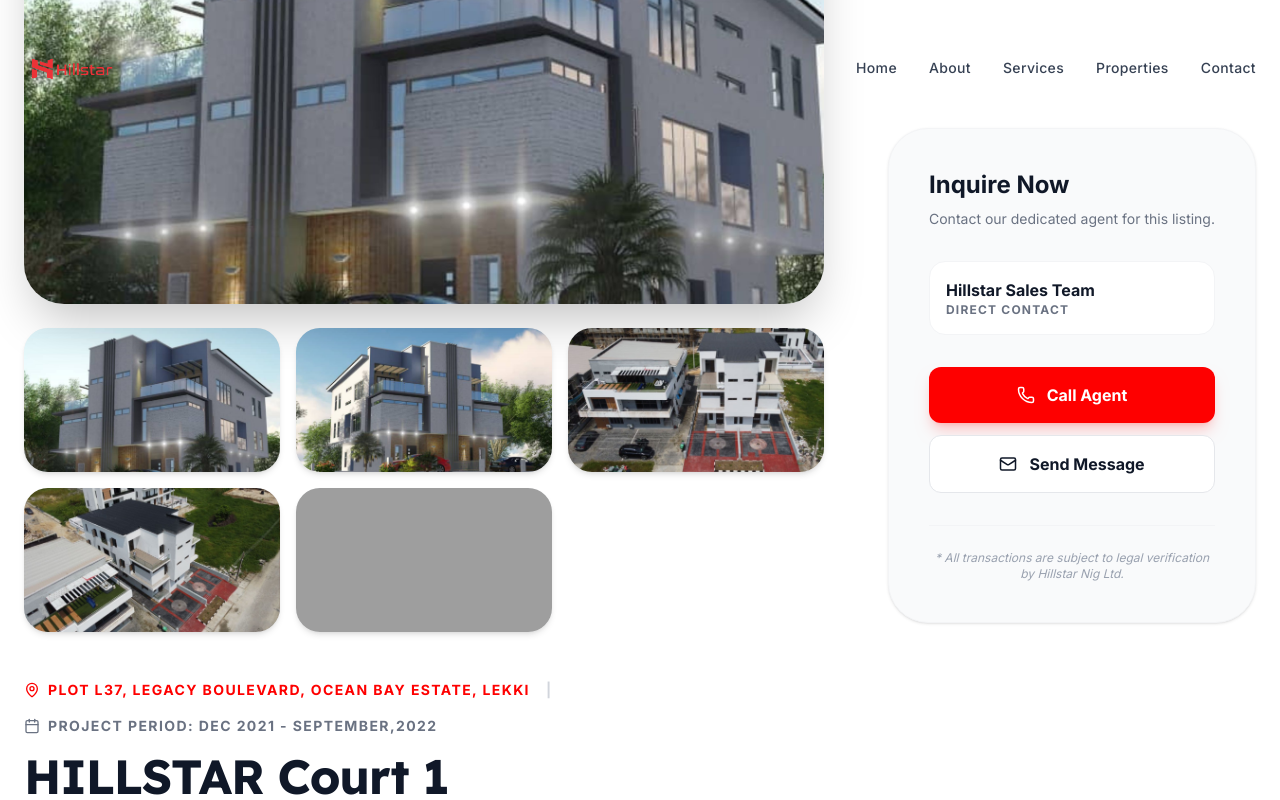
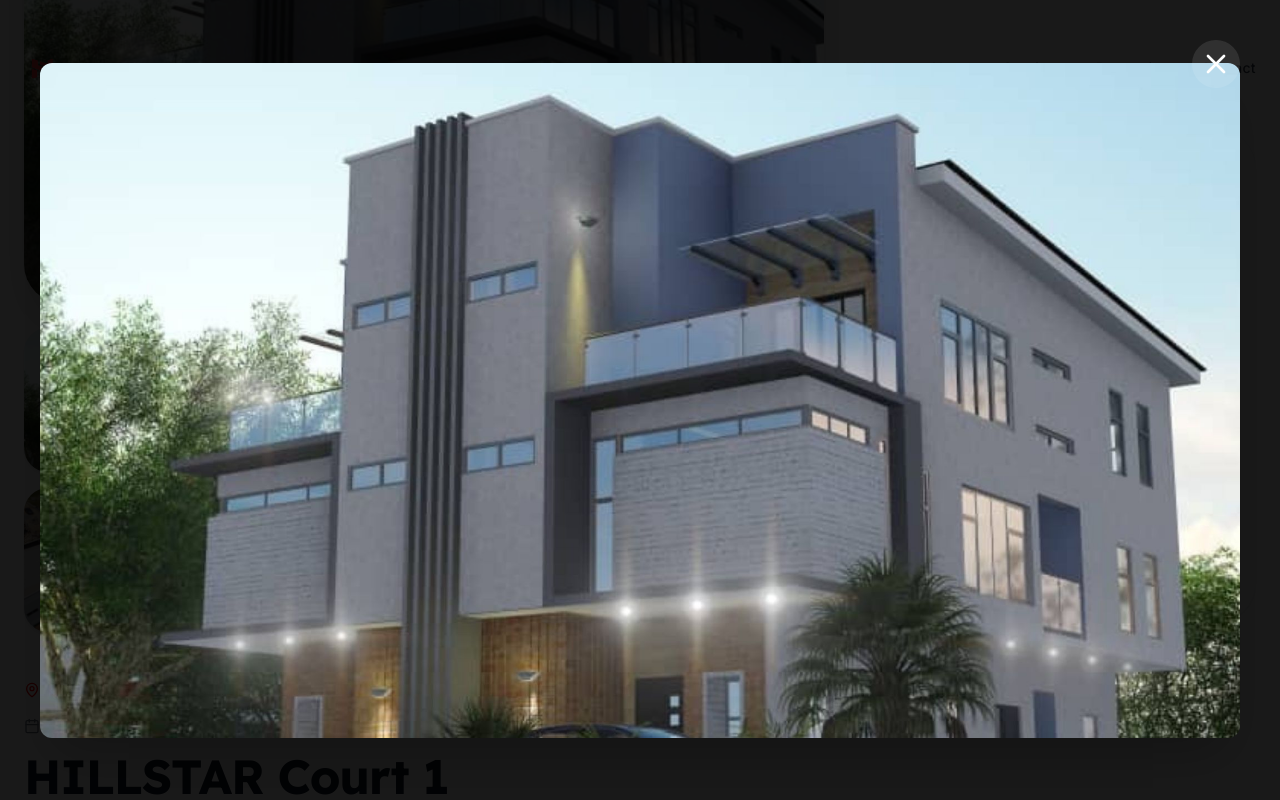
Before and after one commit to Olaiyanu/hillstar, a React (Vite) app: page /properties/1 in a window 1280 px wide. Both pictures are taken after a click on the element 152 px from the left and 818 px from the top of the page. Shown: the part 418-1218 px from the top of the page. Built offline with nearby package versions, Linux system fonts and the light colour scheme; grey boxes are pictures that could not be loaded.

Commit message:
add image lightbox

```diff
--- a/src/pages/PropertyDetail.tsx
+++ b/src/pages/PropertyDetail.tsx
@@ -1,11 +1,12 @@
-import React, { useEffect } from 'react';
+import React, { useEffect, useState } from 'react';
 import { useParams, Link, useNavigate } from 'react-router-dom';
-import { motion } from 'motion/react';
-import { MapPin, ArrowLeft, Calendar, Phone, Mail, Share2 } from 'lucide-react';
+import { motion, AnimatePresence } from 'motion/react';
+import { MapPin, ArrowLeft, Calendar, Phone, Mail, Share2, X } from 'lucide-react';
 import { PROPERTIES } from '../constants';
 
 const PropertyDetail = () => {
   const { id } = useParams();
+  const [selectedImage, setSelectedImage] = useState<string | null>(null);
   const navigate = useNavigate();
   const property = PROPERTIES.find(p => p.id === id);
 
@@ -56,7 +57,8 @@
                 <img
                   src={property.image}
                   alt={property.name}
-                  className="w-full aspect-[16/10] object-cover"
+                  className="w-full aspect-[16/10] object-cover cursor-pointer"
+                  onClick={() => setSelectedImage(property.image)}
                   referrerPolicy="no-referrer"
                 />
                 <div className="absolute top-8 left-8">
@@ -86,6 +88,7 @@
                       src={img}
                       alt={`Gallery ${i}`}
                       className="w-full h-full object-cover"
+                    onClick={() => setSelectedImage(img)}
                       referrerPolicy="no-referrer"
                       onError={(e) => {
                         (e.currentTarget.parentElement as HTMLElement).style.display = 'none';
@@ -193,6 +196,35 @@
             </div>
           </div>
         </div>
+
+        {/* Image Lightbox Modal */}
+        <AnimatePresence>
+          {selectedImage && (
+            <motion.div
+              initial={{ opacity: 0 }}
+              animate={{ opacity: 1 }}
+              exit={{ opacity: 0 }}
+              className="fixed inset-0 z-[100] flex items-center justify-center bg-black/90 p-4 md:p-10 cursor-zoom-out"
+              onClick={() => setSelectedImage(null)}
+            >
+              <button
+                className="absolute top-6 right-6 md:top-10 md:right-10 text-white hover:text-primary transition-colors bg-white/10 hover:bg-white/20 p-2 rounded-full z-[110]"
+                onClick={() => setSelectedImage(null)}
+              >
+                <X size={32} />
+              </button>
+              <motion.img
+                initial={{ scale: 0.9 }}
+                animate={{ scale: 1 }}
+                exit={{ scale: 0.9 }}
+                src={selectedImage}
+                alt="Full size gallery view"
+                className="max-w-full max-h-full object-contain rounded-xl shadow-2xl cursor-default"
+                onClick={(e) => e.stopPropagation()}
+              />
+            </motion.div>
+          )}
+        </AnimatePresence>
       </div>
     </div>
   );
```
